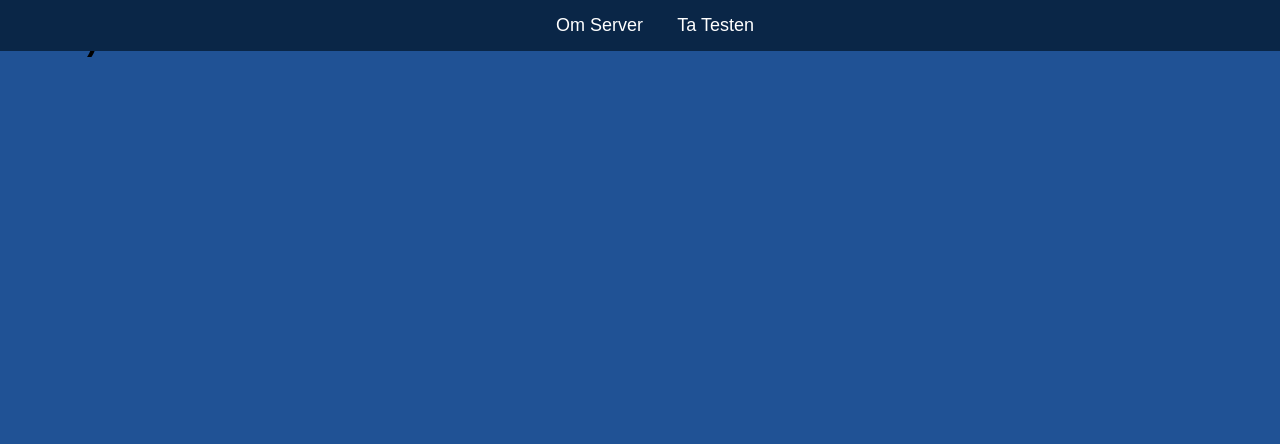
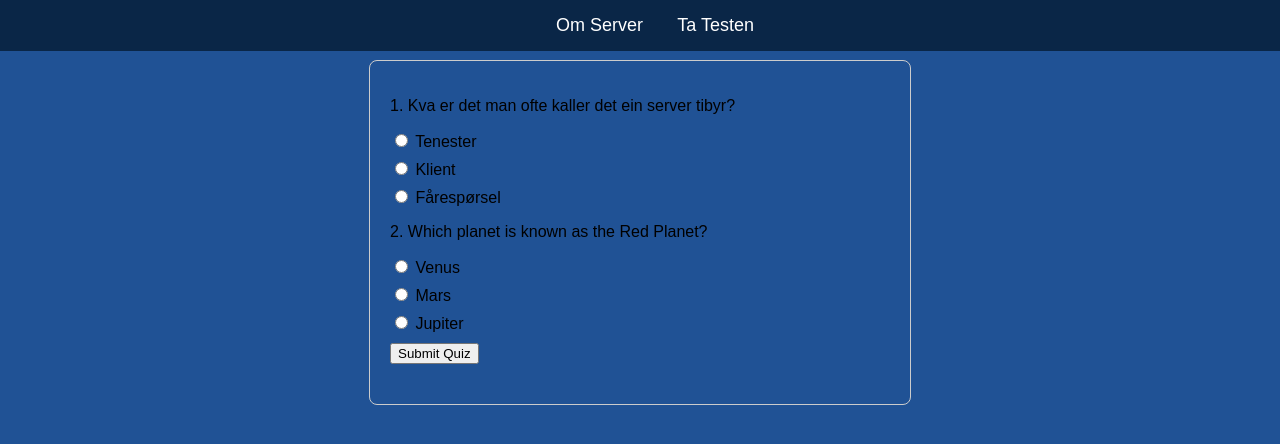
Before and after one commit to OliveSeal/serversite, a plain HTML site: page Test.html in a window 1280 px wide. Drawn offline with Linux system fonts and the light colour scheme.

Commit message:
test start

```diff
--- a/Test.html
+++ b/Test.html
@@ -4,7 +4,8 @@
     <meta charset="UTF-8">
     <meta name="viewport" content="width=device-width, initial-scale=1.0">
     <title>Home Page</title>
-    <link rel="stylesheet" href="css.css">
+    <link rel="stylesheet" href="testcss.css">
+    <script src="test.js"></script>
 </head>
 <body>
 
@@ -14,9 +15,30 @@
         <a href="#">Ta Testen</a>
     </div>
 
-    <div id="paragraf">
-        <h1>Hiiiii :)</h1>
-    </div>
+    <div class="push"></div>
+
+    <div class="quiz-container">
+        <div class="question" id="question1">
+            <p>1. Kva er det man ofte kaller det ein server tibyr?</p>
+            <div class="options">
+                <label><input type="radio" name="q1" value="tenester"> Tenester</label>
+                <label><input type="radio" name="q1" value="klient"> Klient</label>
+                <label><input type="radio" name="q1" value="fårespørsel"> Fårespørsel</label>
+            </div>
+        </div>
+
+        <div class="question" id="question2">
+            <p>2. Which planet is known as the Red Planet?</p>
+            <div class="options">
+                <label><input type="radio" name="q2" value="venus"> Venus</label>
+                <label><input type="radio" name="q2" value="mars"> Mars</label>
+                <label><input type="radio" name="q2" value="jupiter"> Jupiter</label>
+            </div>
+        </div>
+
+        <button onclick="submitQuiz()">Submit Quiz</button>
+
+        <div id="result"></div>
 
 
 </body>
--- /dev/null
+++ b/test.js
@@ -0,0 +1,25 @@
+function submitQuiz() {
+    // Get user-selected answers
+    var answer1 = document.querySelector('input[name="q1"]:checked');
+    var answer2 = document.querySelector('input[name="q2"]:checked');
+
+    // Check if all questions are answered
+    if (!answer1 || !answer2) {
+        alert("Please answer all questions!");
+        return;
+    }
+
+    // Check answers and display result
+    var score = 0;
+
+    if (answer1.value === "tenester") {
+        score += 1;
+    }
+
+    if (answer2.value === "mars") {
+        score += 1;
+    }
+
+    var resultElement = document.getElementById("result");
+    resultElement.textContent = "Your score: " + score + "/2";
+}
--- /dev/null
+++ b/testcss.css
@@ -0,0 +1,55 @@
+body {
+    font-family: Arial, sans-serif;
+    margin: 0;
+    padding: 0;
+    background-color: #205295;
+}
+
+.quiz-container {
+    max-width: 500px;
+    margin: 20px auto;
+    padding: 20px;
+    border: 1px solid #ccc;
+    border-radius: 8px;
+}
+
+.push {
+    padding: 20px;
+}
+
+.question {
+    margin-bottom: 10px;
+}
+
+.options label {
+    display: block;
+    margin-bottom: 8px;
+}
+
+#result {
+    margin-top: 20px;
+    font-weight: bold;
+}
+
+#navMeny {
+    z-index: 10;
+    background-color: #0A2647;
+    color: white;
+    text-align: center;
+    padding: 15px;
+    position: fixed;
+    top: 0;
+    left: 0;
+    width: 100%;
+}
+
+ #navMeny a {
+    text-decoration: none;
+    color: white;
+    margin: 0 15px;
+    font-size: 18px;
+ }
+
+#navMeny a:hover {
+    text-decoration: underline;
+}
```
